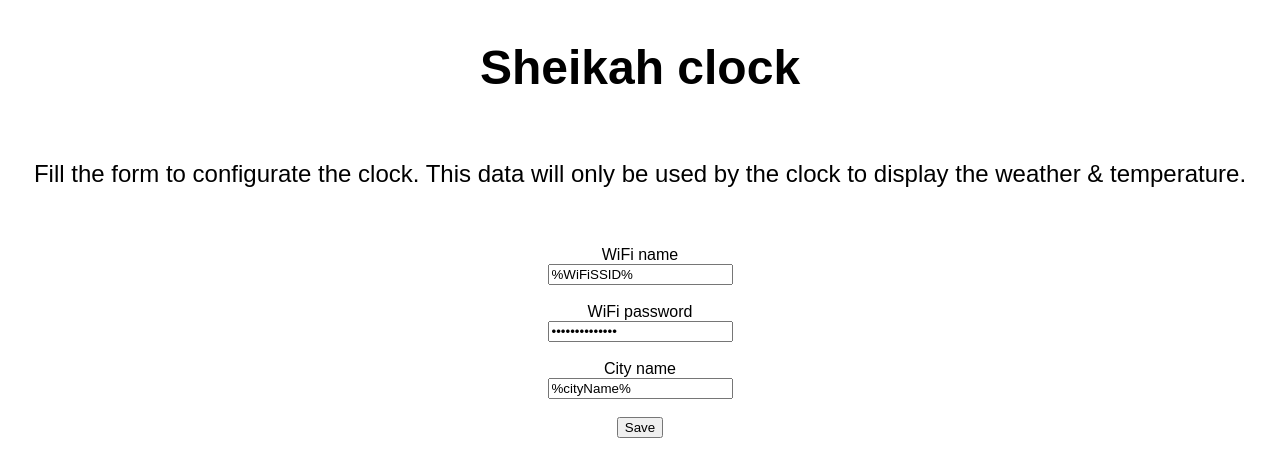
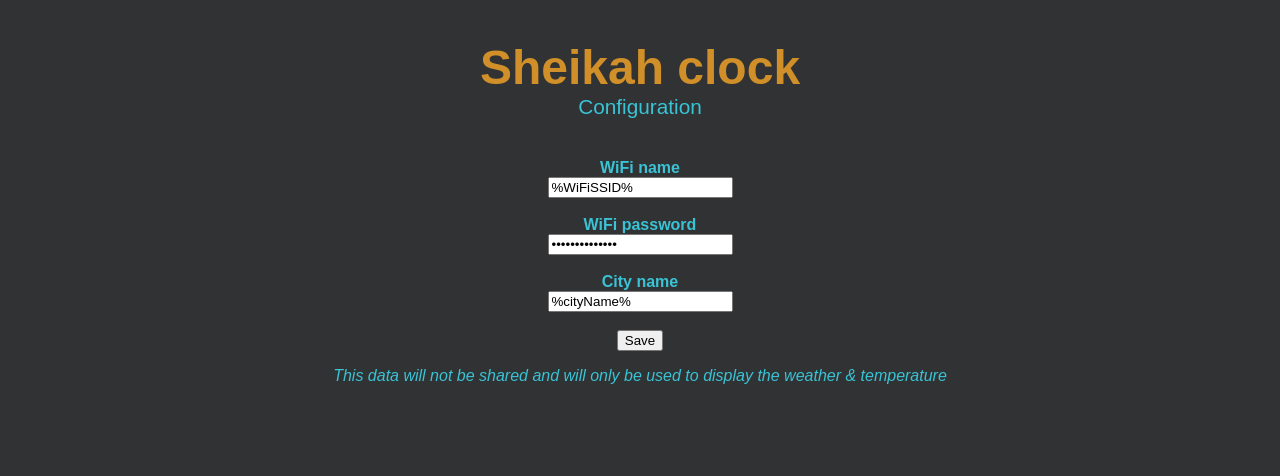
Before and after one commit to marcpascualsanchez/sheikah-clock, a plain HTML site: page src/WiFiConnection/index.html in a window 1280 px wide. Drawn offline with Linux system fonts and the light colour scheme.

Commit message:
Update index.html

```diff
--- a/src/WiFiConnection/index.html
+++ b/src/WiFiConnection/index.html
@@ -7,22 +7,18 @@
      display: inline-block;
      margin: 0px auto;
      text-align: center;
+     color: #39c3d4;
+     background-color: #303234;
     }
-    h2 { font-size: 3.0rem; }
-    p { font-size: 3.0rem; }
-    .units { font-size: 1.2rem; }
-    .dht-labels{
-      font-size: 1.5rem;
-      vertical-align:middle;
-      padding-bottom: 15px;
-    }
+    h2 { font-size: 3.0rem; margin-bottom: 0; color: #d08f28; }
+    h3 { font-size: 1.3rem; margin-top: 0; margin-bottom: 40px; font-weight: normal; }
+    .detail { font-size: 1rem; font-style: italic; }
+    label { font-weight: bold; }
   </style>
 </head>
 <body>
   <h2>Sheikah clock</h2>
-  <p>
-    <span class="dht-labels">Fill the form to configurate the clock. This data will only be used by the clock to display the weather & temperature.</span>
-  </p>
+  <h3>Configuration</h3>
   <form action="/config">
     <label for="ssid">WiFi name</label><br>
     <input type="text" id="ssid" name="ssid" value="%WiFiSSID%"><br><br>
@@ -32,5 +28,6 @@
     <input type="text" id="city" name="city" value="%cityName%"><br><br>
     <input type="submit" value="Save">
   </form>
+  <p class="detail">This data will not be shared and will only be used to display the weather & temperature</p>
 </body>
 </html>
```
